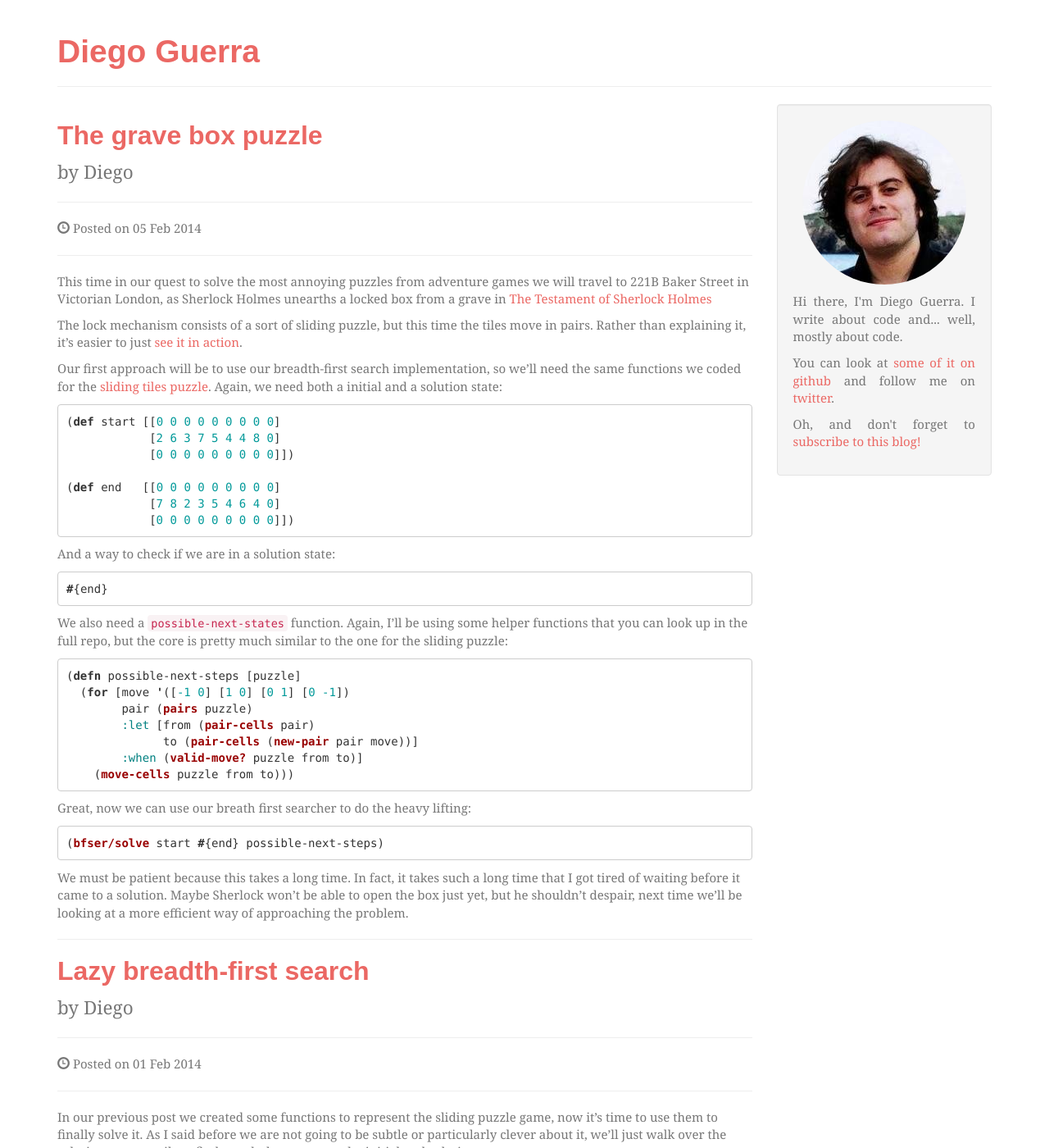
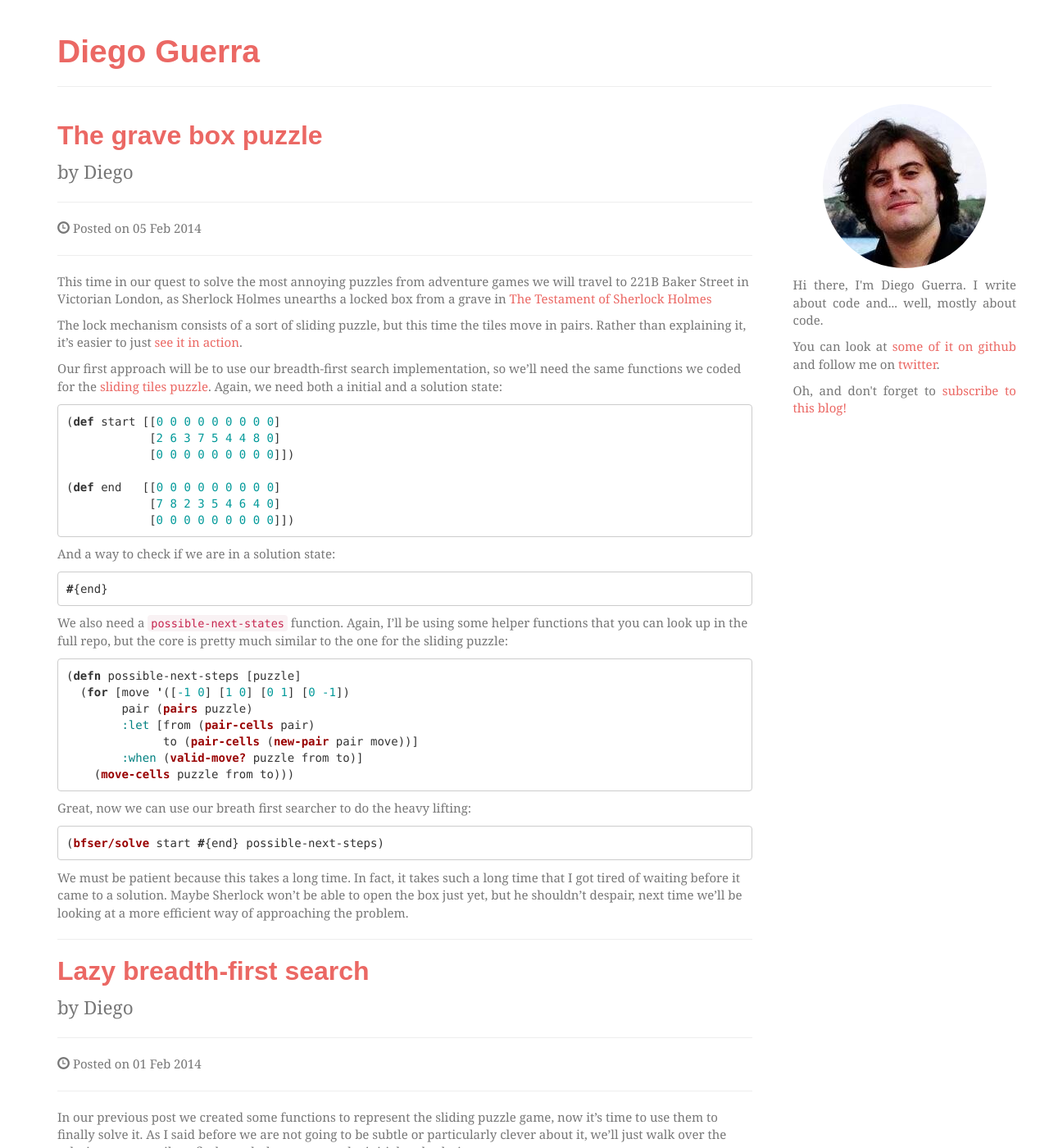
Before and after one commit to dgsuarez/dgsuarez.github.io, a Jekyll site: the page built from blog.html, in a window 1280 px wide and 1400 px high. Shown: the whole window at 82% size. Built offline with Jekyll 4.4.1, drawn with Linux system fonts in a browser that asks for light colours; some web fonts are replaced; Markdown is read by kramdown in place of the engine named in the settings.

Commit message:
some styling

```diff
--- a/_layouts/default.html
+++ b/_layouts/default.html
@@ -14,7 +14,7 @@
     </div>
 
     <div class="col-lg-3 sidebar">
-      <div class="well">
+      <div class="sidebar-content">
         <p class="me">
           <img src="/images/me.jpg" class="img-circle img-responsive" />
         </p>
--- a/_layouts/master.html
+++ b/_layouts/master.html
@@ -7,7 +7,13 @@
     <meta name="description" content="">
     <meta name="author" content="">
 
-    <title>{{ page.title }}</title>
+    <title>
+      {%if page.title != null %}
+      {{ page.title }} - {{site.name}}
+      {%else%}
+      {{site.name}}
+      {%endif%}
+    </title>
 
     <!-- Bootstrap core CSS -->
     <link href="/dist/css/bootstrap.min.css" rel="stylesheet">
--- a/blog.html
+++ b/blog.html
@@ -1,6 +1,5 @@
 ---
 layout: default
-title: Control of inversion
 ---
 
 <div id="home">
--- a/css/main.css
+++ b/css/main.css
@@ -9,3 +9,9 @@
 .sidebar p {
   text-align: justify;
 }
+
+.sidebar-content {
+  position: fixed;
+  padding-left: 20px;
+  padding-right: 40px;
+}
```
